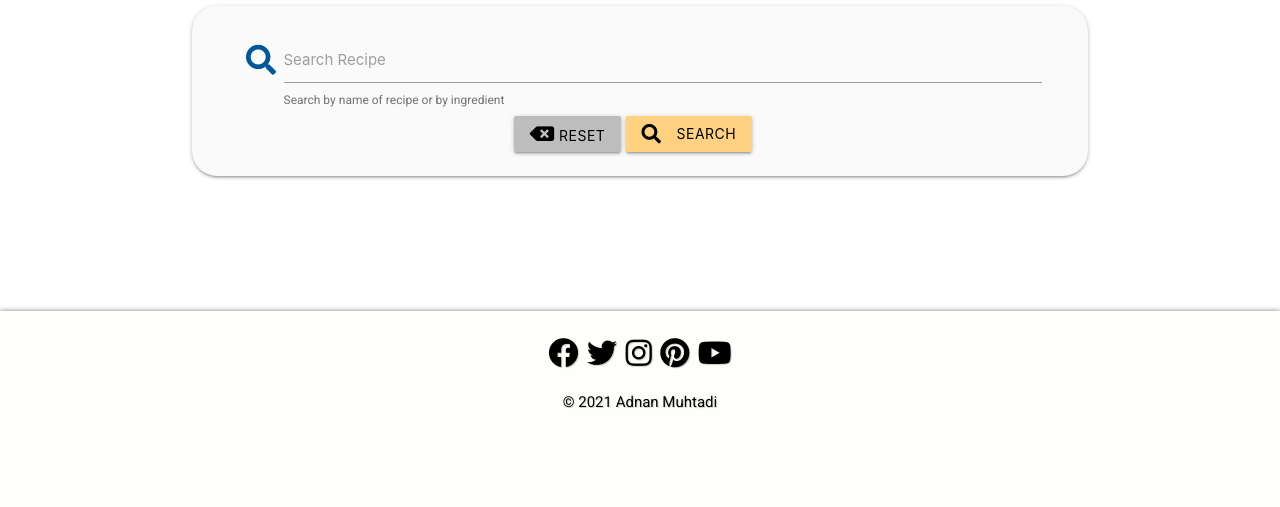
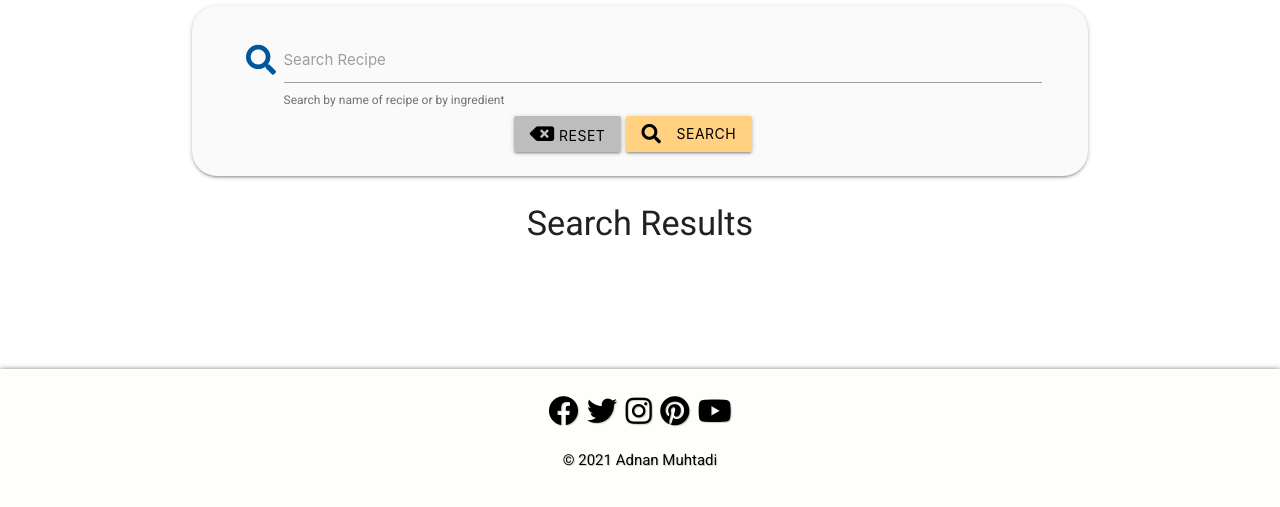
Before and after one commit to adnanmuhtadi/milestone-project-3, a Flask app: page /search in a window 1280 px wide. Shown: the part 1293-1800 px from the top of the page. Before the commit the page ends 1701 px from the top, so only its background shows below. Run offline with Flask 2, Linux system fonts and the light colour scheme; a database or web service that is not in the repository returns one stand-in record (values such as "Sample title"); some libraries are stand-ins or nearby versions.

Commit message:
Mod - Search message if no results found
If the search results came back with no results, an error message would appear

```diff
--- a/app.py
+++ b/app.py
@@ -57,14 +57,20 @@
 def search():
     query = request.form.get("query")
     recipes = list(mongo.db.recipes.find({"$text": {"$search": query}}))
-    return render_template("home.html", recipes=recipes)
+    search_results = mongo.db.recipes.find(
+        {'$text': {'$search': query}}).count()
+    result_message = f"Search Results"
+    return render_template("home.html", recipes=recipes, search_results=search_results, result_message=result_message)
 
 
 @app.route("/mysearch", methods=["GET", "POST"])
 def mysearch():
     query = request.form.get("query")
     recipes = list(mongo.db.recipes.find({"$text": {"$search": query}}))
-    return render_template("my_recipes.html", recipes=recipes)
+    search_results = mongo.db.recipes.find(
+        {'$text': {'$search': query}}).count()
+    result_message = f"Search Results ({search_results})"
+    return render_template("my_recipes.html", recipes=recipes, search_results=search_results, result_message=result_message)
 
 
 """
--- a/static/css/style.css
+++ b/static/css/style.css
@@ -231,6 +231,12 @@
     margin: 30px auto;
     position: relative;
     width: 950px;
+}
+
+.error-message,
+.result-message {
+    font-family: "Heebo", sans-serif;
+    position: relative;
 }
 
 .veg {
@@ -597,7 +603,7 @@
 
     /* carousel for the home page */
     .carousel {
-        height: 50vh !important;
+        height: 60vh !important;
     }
 
     /* shared cards */
@@ -753,7 +759,7 @@
     }
 
     .search-my-recipes {
-        width: 350px;
+        width: 320px;
     }
 
     .view_recipe_info_table tr,
--- a/templates/home.html
+++ b/templates/home.html
@@ -47,6 +47,17 @@
                 </div>
             </div>
         </form>
+    </div>
+
+    <!-- Error message would appear if the search count comes back as 0 -->
+    {% if search_results == 0 %}
+    <div class="row card-panel error-message grey lighten-5 center">
+        <h4>No Results Found</h4>
+        <a href="{{ url_for('get_recipes') }}">
+            <p>Clear Search</p></a>
+    {% else %}
+        <h4 class="row result-message center">{{ result_message }}</h4>
+    {% endif %}
     </div>
 
     <!-- The cards that are displayed fo the recipes which have been shared and is being called from the database,
@@ -138,7 +149,7 @@
                     <ul class="pagination text-shadow center-align">
                         {% for page_number in amount_pages %}
                         {% if page_number == current_recipe_page %}
-                        <li class="active blue-grey darken-1"><a>{{ page_number }}</a></li>
+                        <li class="active grey darken-3 black-text"><a>{{ page_number }}</a></li>
                         {% else %}
                         <li class="waves-effect">
                             <a href="{{ url_for('get_recipes', current_recipe_page=page_number) }}">{{ page_number }}</a>
```
Also changed, not shown: templates/my_recipes.html (+12 -1 lines).
